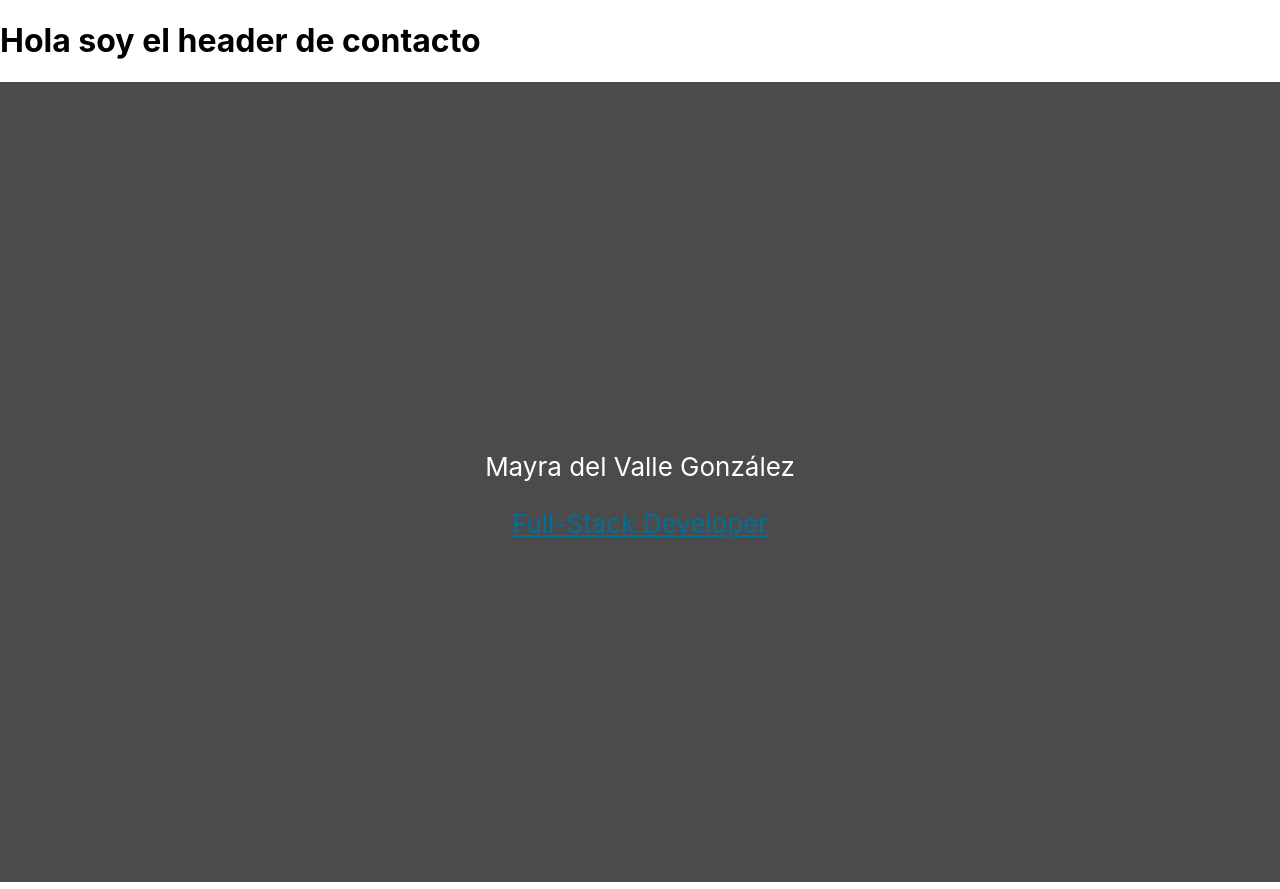
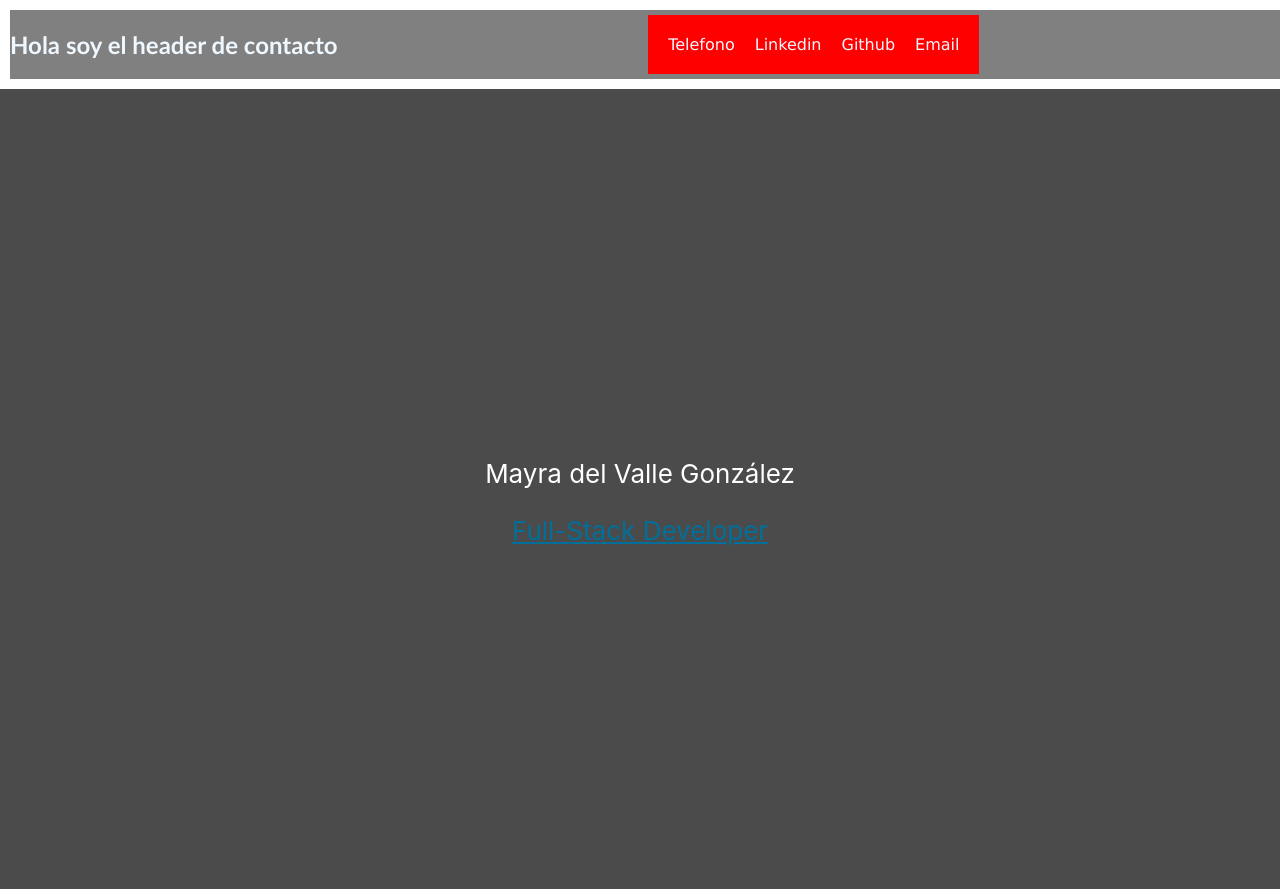
Before and after one commit to MayradelvGonzalez/MiPortfolio, a React (Create React App) app in the folder frontend/portfolio/: page / in a window 1280 px wide. Built offline with nearby package versions, Linux system fonts and the light colour scheme.

Commit message:
acomodandoElementos

```diff
--- a/frontend/portfolio/src/components/Header/Header.css
+++ b/frontend/portfolio/src/components/Header/Header.css
@@ -3,9 +3,28 @@
     width: 100%;
     background-color:gray;
     color:aliceblue;
+    font-family:'Gill Sans', 'Gill Sans MT', Calibri, 'Trebuchet MS', sans-serif;
+    display: flex;
+    margin: 10px;
 }
 
-.lista{
+.lista {
     height: max-content;
-    font-family:'Segoe UI', Tahoma, Geneva, Verdana, sans-serif
+    font-family:'Lucida Sans', 'Lucida Sans Regular', 'Lucida Grande', 'Lucida Sans Unicode', Geneva, Verdana, sans-serif;
+    list-style-type:none;
+    display: flex;
+    justify-content: space-between;
+    align-content: end;
+    align-items: center;
+    background-color:red;
+    width:fit-content;
+    margin: auto;
+    padding: 10px;
+    flex-wrap: wrap;
+
 }
+
+.lista li{
+    padding: 10px;
+
+}
--- a/frontend/portfolio/src/components/Header/Header.jsx
+++ b/frontend/portfolio/src/components/Header/Header.jsx
@@ -1,9 +1,19 @@
-// import 'header.css';
+import './Header.css'
 function Header() {
     return (
         <div id="header">
-            <h1 className="contacto">Hola soy el header de contacto</h1>
-        </div>)
+
+                <h2 className="contacto">Hola soy el header de contacto</h2>
+                <ul className="lista">
+                    <li>Telefono</li>
+                    <li>Linkedin</li>
+                    <li>Github</li>
+                    <li>Email</li>
+                </ul>
+            </div>
+
+
+    )
 }
 
 export default Header;
```
